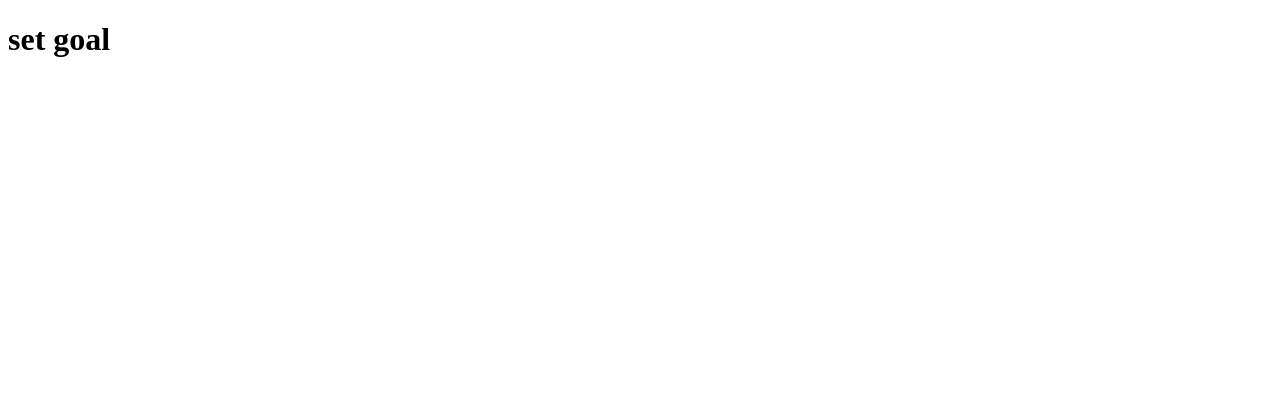
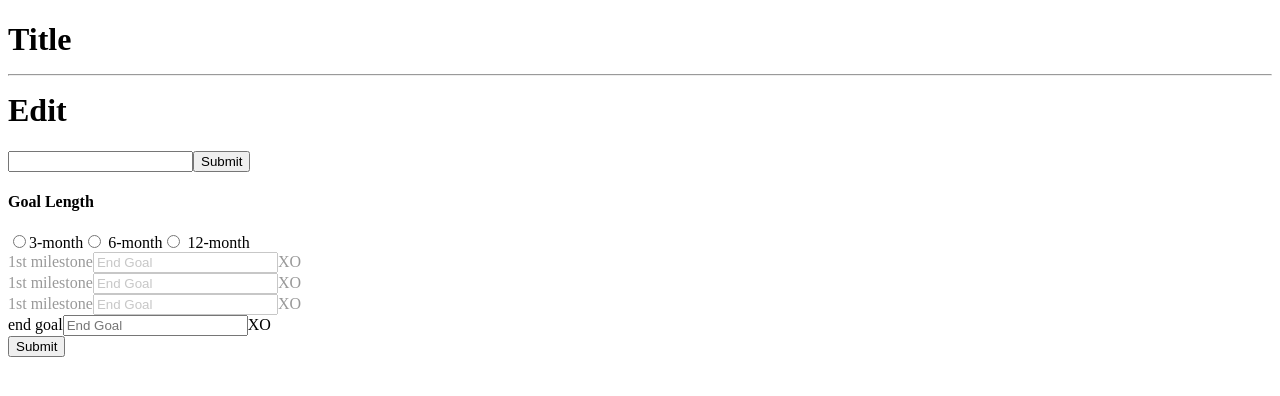
Before and after one commit to Jamalfox85/goal-tracker, a React (Create React App) app: page /setgoal in a window 1280 px wide. Shown: the top 396 px of the page. Built offline with nearby package versions, Linux system fonts and the light colour scheme.

Commit message:
Added Setgoal inputs and created object for schedule page

```diff
--- a/src/App.js
+++ b/src/App.js
@@ -1,6 +1,7 @@
 import Landing from "./Pages/Landing";
 import SetGoal from "./Pages/SetGoal";
 import { BrowserRouter as Router, Switch, Route } from "react-router-dom";
+import Schedule from "./Pages/Schedule";
 
 function App() {
   return (
@@ -13,6 +14,9 @@ function App() {
           <Route exact path="/setgoal">
             <SetGoal />
           </Route>
+          <Route exact path="/schedule">
+            <Schedule />
+          </Route>
         </Switch>
       </div>
     </Router>
--- /dev/null
+++ b/src/Pages/Schedule.js
@@ -0,0 +1,49 @@
+import React from 'react'
+
+const Schedule = () => {
+
+    const schedule = [
+
+        {
+            goal: "Run more",
+            deadline: "December 31st",
+            completed: <input type="checkbox"/>
+        },
+        {
+            goal: "Read more",
+            deadline: "December 21st",
+            completed: <input type="checkbox"/>
+        },
+        {
+            goal: "Run more",
+            deadline: "December 31st",
+            completed: <input type="checkbox"/>
+        }
+
+    ]
+
+    return (
+        <div>
+            <table>
+                <thead>
+                    <tr>
+                        <th>Goal</th>
+                        <th>Deadline</th>
+                        <th>Completed?</th>
+                    </tr>
+                </thead>
+                <tbody>
+                    {schedule.map((item, index) => (
+                        <tr>
+                            <td>{schedule[index].goal}</td>
+                            <td>{schedule[index].deadline}</td>
+                            <td>{schedule[index].completed}</td>
+                        </tr>
+                    ))}
+                </tbody>
+            </table>
+        </div>
+    )
+}
+
+export default Schedule
--- a/src/Pages/SetGoal.js
+++ b/src/Pages/SetGoal.js
@@ -1,9 +1,44 @@
 import React from "react";
+import {useState} from "react"
+import Milestone from "../components/CustomerInfo/Milestone";
 
 const SetGoal = () => {
+
+  const [goalTitle, setGoalTitle] = useState("Title")
+  const [isDisabled, setIsDisabled] = useState(false)
+
+  const handleSubmit = (event) => {
+    event.preventDefault();
+    setIsDisabled(true)
+  }
+  const handleEdit = () => {
+    setIsDisabled(false)
+  }
+
   return (
     <div>
-      <h1>set goal</h1>
+      <div className='goal_header'>
+        <h1>{goalTitle}<hr/><span onClick={handleEdit}>Edit</span></h1>
+        <form  onSubmit={handleSubmit}>
+          <input disabled={isDisabled} name="goal" onChange={event => setGoalTitle(event.target.value)}/>
+          <input type="submit"/>
+        </form>
+      </div>
+      <div className='goal_length'>
+          <h4>Goal Length</h4>
+          <input type="radio" value="3-month" name="length"/>3-month
+          <input type="radio" value="6-month" name="length"/> 6-month
+          <input type="radio" value="12-month" name="length"/> 12-month
+      </div>
+      <div className='goal_result'>
+        <form onSubmit={handleSubmit}>
+          <Milestone milestone="1st milestone" disabled={true}/>
+          <Milestone milestone="1st milestone" disabled={true}/>
+          <Milestone milestone="1st milestone" disabled={true} tier={2}/>
+          <Milestone milestone="end goal" />
+          <input type="submit"/>
+        </form>
+      </div>
     </div>
   );
 };
--- a/src/components/CustomerInfo/CustomerInfo.js
+++ b/src/components/CustomerInfo/CustomerInfo.js
@@ -17,7 +17,6 @@ const CustomerInfo = (props) => {
       <div className="userInfo">
         <h1>{userName}</h1>
         <h1>{email}</h1>
-        <h1>{pinkScenario}</h1>
         <h1>{pinkScenario}</h1>
       </div>
       <form className="userInfoForm">
--- /dev/null
+++ b/src/components/CustomerInfo/Milestone.js
@@ -0,0 +1,26 @@
+import {React, useState} from 'react'
+
+const Milestone = ({disabled, milestone}) => {
+
+    const [isDisabled, setIsDisabled] = useState(false)
+
+    const handleSubmit = (event) => {
+        event.preventDefault();
+        setIsDisabled(true)
+      }
+      const handleEdit = () => {
+        setIsDisabled(false)
+      }
+
+    return (
+        <div style={disabled ? {pointerEvents: "none", opacity: "0.4"} : {}}>
+            <label>
+            {milestone}
+            <input disabled={isDisabled} placeholder="End Goal" type='text'/>
+            <span onClick={handleSubmit}>X</span><span onClick={handleEdit}>O</span>
+          </label>
+        </div>
+    )
+}
+
+export default Milestone
```
Also changed, not shown: 1 other file (tests, documents, lock files or other folders).
